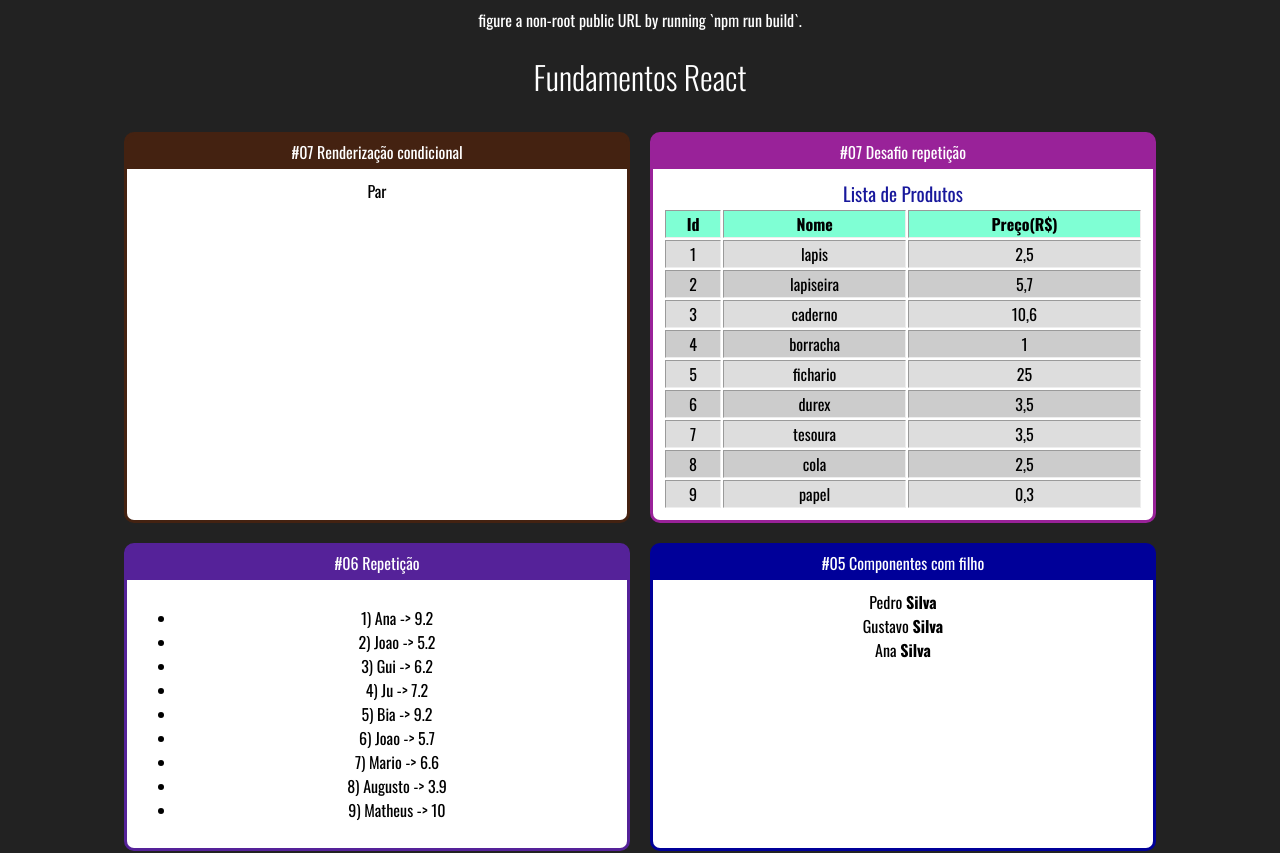
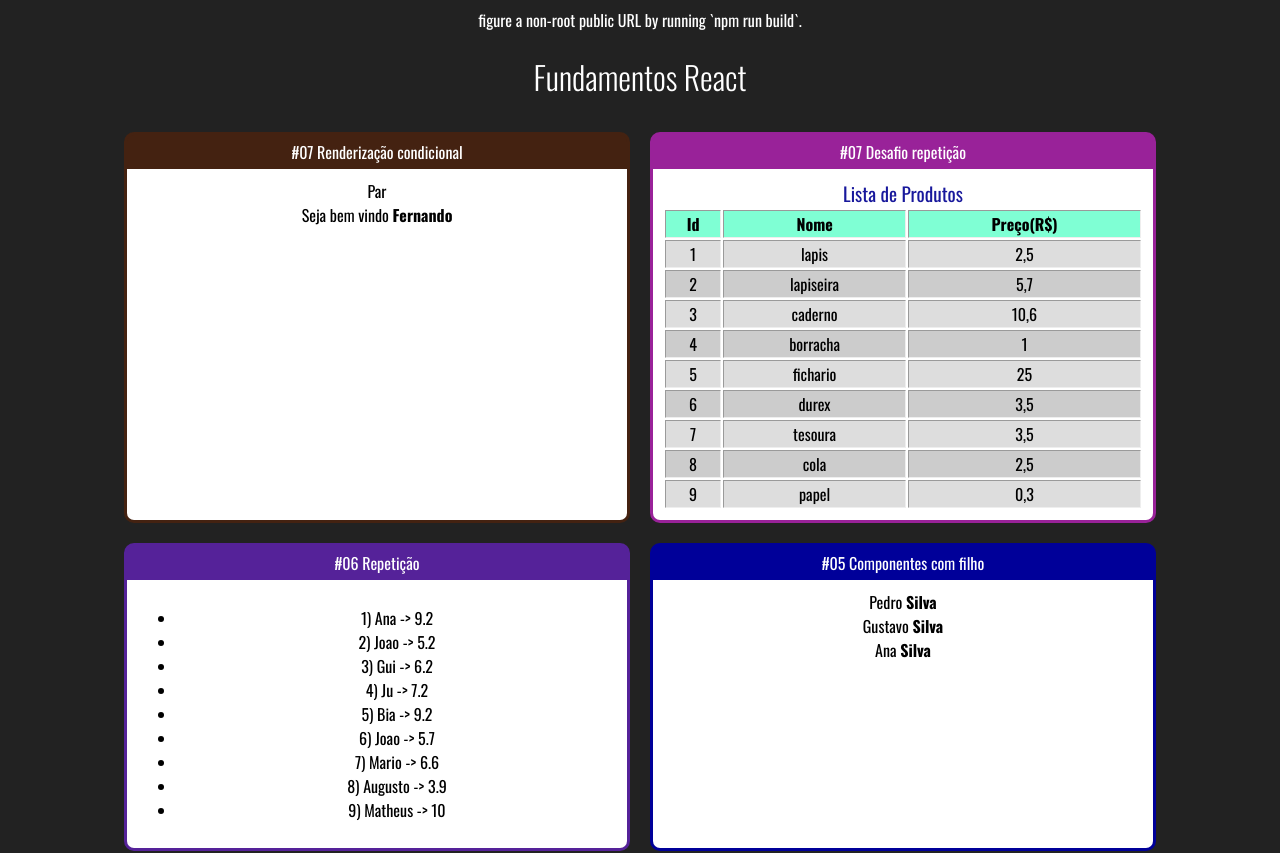
Before and after one commit to ArthurDetomi/Curso-React-Cod3r, a React (Create React App) app in the folder fundamentos-react/: page / in a window 1280 px wide. Shown: the top 853 px of the page. Built offline with nearby package versions, Linux system fonts and the light colour scheme.

Commit message:
Renderização condicional #02

```diff
--- a/fundamentos-react/src/App.jsx
+++ b/fundamentos-react/src/App.jsx
@@ -1,6 +1,7 @@
 /* eslint-disable import/no-anonymous-default-export */
 import React from "react";
 
+import UsuarioInfo from "./components/condicional/UsuarioInfo";
 import Primeiro from './components/basicos/Primeiro';
 import ComParametro from './components/basicos/ComParametro';
 import Fragmento from './components/basicos/Fragmento';
@@ -20,8 +21,10 @@
         <h1>Fundamentos React</h1>
 
         <div className="Cards">
+
             <Card titulo="#07 Renderização condicional" color="#421">
                 <ParOuImpar numero={22}></ParOuImpar>
+                <UsuarioInfo usuario={{nome:'Fernando'}}></UsuarioInfo>
             </Card>
 
             <Card titulo="#07 Desafio repetição" color="#929">
--- /dev/null
+++ b/fundamentos-react/src/components/condicional/If.js
@@ -0,0 +1,8 @@
+/* eslint-disable import/no-anonymous-default-export */
+export default props => {
+    if (props.test) {
+        return props.children;
+    } else {
+        return false;
+    }
+}
--- /dev/null
+++ b/fundamentos-react/src/components/condicional/UsuarioInfo.jsx
@@ -0,0 +1,19 @@
+/* eslint-disable no-undef */
+/* eslint-disable import/no-anonymous-default-export */
+import React from "react";
+import If from "./If";
+
+export default props => {
+    const usuario = props.usuario || {};
+
+    return (
+        <div>
+            <If test={usuario && usuario.nome}>
+                Seja bem vindo <b>{usuario.nome}</b>
+            </If>
+            <If test={!usuario || !usuario.nome}>
+                Seja bem vindo <b>Amigão</b>
+            </If>
+        </div>
+    );
+}
```
